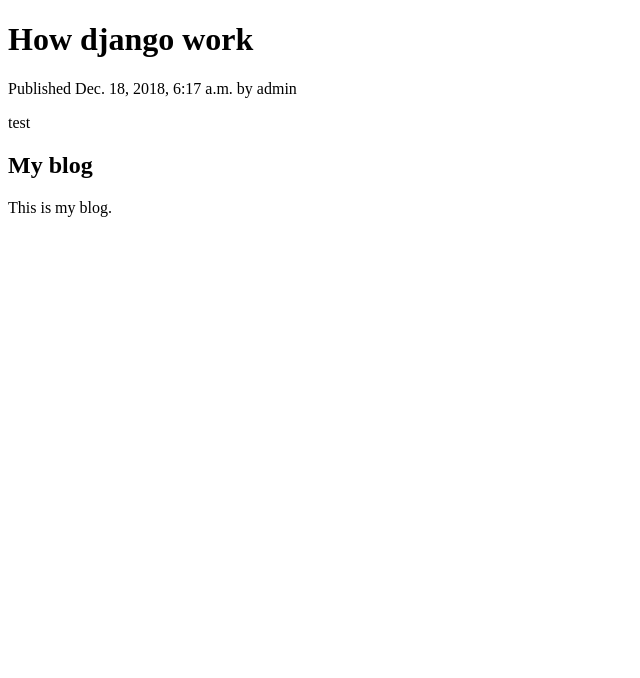
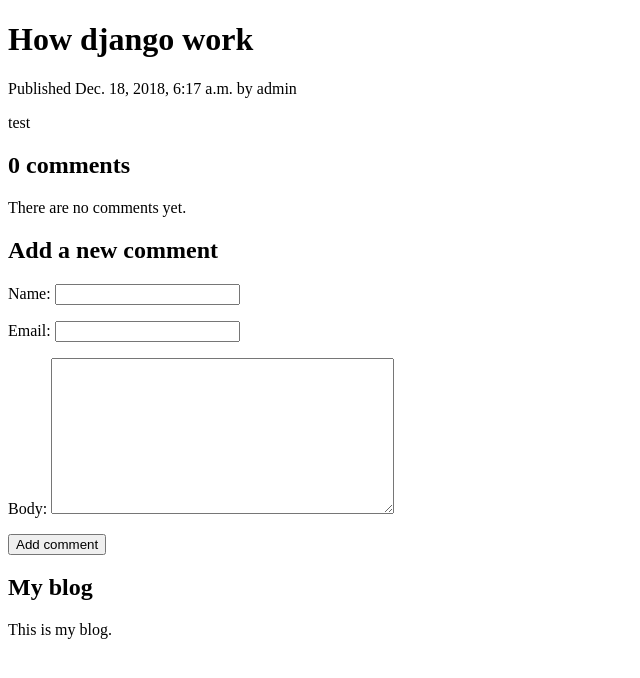
Before and after one commit to DamQuangKhoa/Django_Blog, a Django app: a page that uses mysite/blog/templates/blog/post/detail.html in a window 1280 px wide. Shown: the top 678 px of the page, without its empty margins (0-640 px from the left). Run offline with Django 3.2, Linux system fonts and the light colour scheme; data comes from the database, SQL or seed files in the repository; both versions use the stored data as it was after the commit.

Commit message:
add comments

```diff
--- a/mysite/blog/forms.py
+++ b/mysite/blog/forms.py
@@ -1,10 +1,17 @@
 
 from django import forms
+from .models import *
 
 
 class EmailPostForm(forms.Form):
-        name = forms.CharField(max_length=25)
-        email = forms.EmailField()
-        to = forms.EmailField()
-        comments = forms.CharField(required=False,
-                                   widget=forms.Textarea)
+    name = forms.CharField(max_length=25)
+    email = forms.EmailField()
+    to = forms.EmailField()
+    comments = forms.CharField(required=False,
+                               widget=forms.Textarea)
+
+
+class CommentForm(forms.ModelForm):
+    class Meta:
+        model = Comment
+        fields = ('name', 'email', 'body')
--- a/mysite/blog/models.py
+++ b/mysite/blog/models.py
@@ -5,6 +5,8 @@
 from django.contrib.auth.models import User
 
 from django.urls import reverse
+
+# from taggit.managers import TaggableManager
 
 
 class PublishedManager(models.Manager):
@@ -16,6 +18,8 @@
 
 class Post(models.Model):
      # Our custom manager.
+    # tags = TaggableManager()
+
     STATUS_CHOICES = (
         ('draft', 'Draft'),
         ('published', 'Published')
@@ -48,3 +52,19 @@
 
     def __str__(self):
         return self.title
+
+
+class Comment(models.Model):
+    post = models.ForeignKey(Post, related_name='comments',on_delete=models.CASCADE)
+    name = models.CharField(max_length=80)
+    email = models.EmailField()
+    body = models.TextField()
+    created = models.DateTimeField(auto_now_add=True)
+    updated = models.DateTimeField(auto_now=True)
+    active = models.BooleanField(default=True)
+
+    class Meta:
+        ordering = ('created',)
+
+    def __str__(self):
+        return 'Comment by {} on {}'.format(self.name, self.post)
--- a/mysite/blog/templates/blog/post/detail.html
+++ b/mysite/blog/templates/blog/post/detail.html
@@ -6,4 +6,33 @@
        Published {{ post.publish }} by {{ post.author }}
      </p>
      {{ post.body|linebreaks }}
+
+      {% with comments.count as total_comments %}
+     <h2>
+       {{ total_comments }} comment{{ total_comments|pluralize }}
+     </h2>
+      {% endwith %}
+
+       {% for comment in comments %}
+     <div class="comment">
+       <p class="info">
+         Comment {{ forloop.counter }} by {{ comment.name }}
+         {{ comment.created }}
+      </p>
+       {{ comment.body|linebreaks }}
+     </div>
+   {% empty %}
+     <p>There are no comments yet.</p>
+{% endfor %}
+
+{% if new_comment %}
+     <h2>Your comment has been added.</h2>
+   {% else %}
+     <h2>Add a new comment</h2>
+     <form action="." method="post">
+       {{ comment_form.as_p }}
+       {% csrf_token %}
+       <p><input type="submit" value="Add comment"></p>
+   </form>
+{% endif %}
    {% endblock %}
--- a/mysite/blog/views.py
+++ b/mysite/blog/views.py
@@ -1,8 +1,8 @@
 from django.shortcuts import render, get_object_or_404
-from .models import Post
+from .models import *
 from django.views.generic import ListView
 from django.core.paginator import Paginator, EmptyPage, PageNotAnInteger
-from .forms import EmailPostForm
+from .forms import *
 
 
 class PostListView(ListView):
@@ -18,9 +18,19 @@
                              publish__year=year,
                              publish__month=month,
                              publish__day=day)
+    comments = post.comments.filter(active=True)
+    if request.method == 'POST':
+        comment_form = CommentForm(data=request.POST)
+        if comment_form.is_valid():
+            new_comment = comment_form.save(commit=False)
+            new_comment.post = post
+            new_comment.save()
+    else:
+        comment_form = CommentForm()
     return render(request,
                   'blog/post/detail.html',
-                  {'post': post})
+                  {'post': post,
+                   'comments': comments, 'comment_form': comment_form})
 
 
 def post_list(request):
--- a/mysite/mysite/settings.py
+++ b/mysite/mysite/settings.py
@@ -37,8 +37,7 @@
     'django.contrib.sessions',
     'django.contrib.messages',
     'django.contrib.staticfiles',
-
-    'blog'
+    'blog',
 ]
 
 MIDDLEWARE = [
```
Also changed, not shown: mysite/blog/admin.py (+8 -1 lines), mysite/db.sqlite3.
